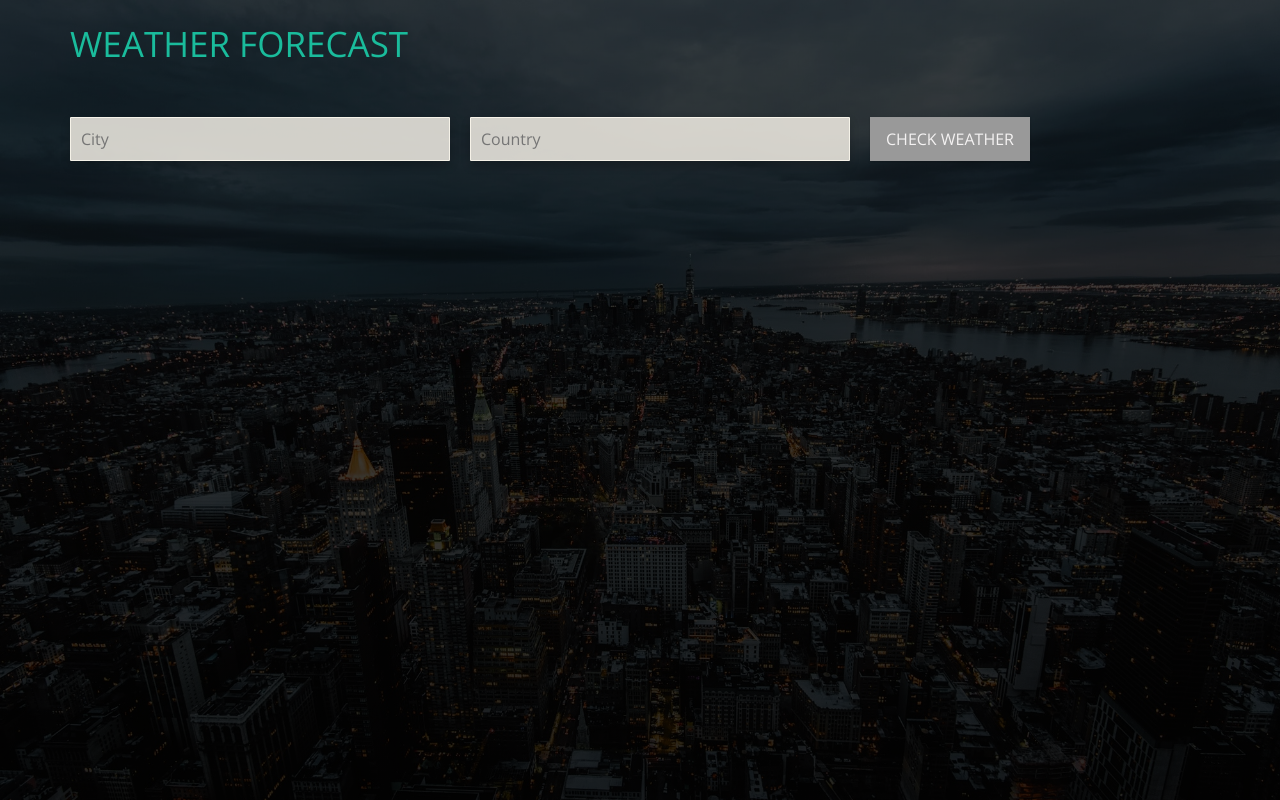
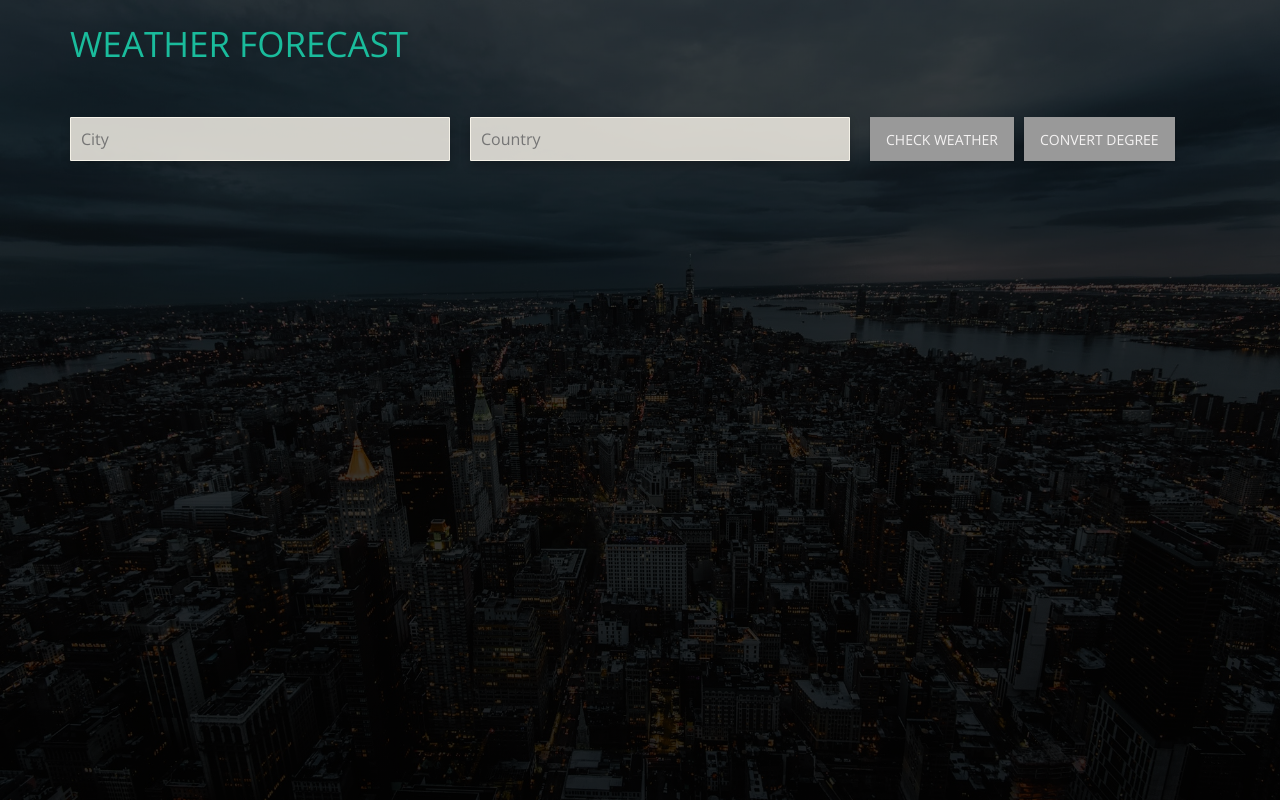
Before and after one commit to quangbui1994/weather-app, a React (Create React App) app: page / in a window 1280 px wide. Built offline with nearby package versions, Linux system fonts and the light colour scheme.

Commit message:
Add degree toggle

```diff
--- a/src/App.tsx
+++ b/src/App.tsx
@@ -5,15 +5,38 @@ import SearchForm from 'components/SearchForm/SearchForm'
 import Card from 'components/Card/Card'
 import { useState } from 'react'
 import { WeatherData } from 'types'
+import { convertCelsiusToFahrenheit, convertFahrenheitToCelsius } from 'utils'
 
 const App = () => {
   const [data, setData] = useState<WeatherData | undefined>(undefined)
+
+  const convertDegree = () => {
+    if (data?.unit === 'metric') {
+      setData(
+        (data) =>
+          ({
+            ...data,
+            temp: convertCelsiusToFahrenheit(data!.temp),
+            unit: 'imperial',
+          } as WeatherData),
+      )
+    } else {
+      setData(
+        (data) =>
+          ({
+            ...data,
+            temp: convertFahrenheitToCelsius(data!.temp),
+            unit: 'metric',
+          } as WeatherData),
+      )
+    }
+  }
 
   return (
     <div className={styles.App}>
       <Container maxWidth='xl'>
         <Header variant='h1'>Weather Forecast</Header>
-        <SearchForm setData={setData} />
+        <SearchForm convertDegree={convertDegree} setData={setData} toggleDisabled={!data} />
         {data && <Card data={data} />}
       </Container>
     </div>
--- a/src/UI/Button/Button.module.scss
+++ b/src/UI/Button/Button.module.scss
@@ -20,10 +20,11 @@
 
 .Button-primary {
     padding: 1rem 1.5rem;
-    font-size: 1.6rem;
+    font-size: 1.4rem;
     background-color: $primary-color;
     color: floralwhite;
     font-weight: 400;
+    height: 4.4rem;
     text-transform: uppercase;
     transition: all 0.2s ease;
     border: 1px solid $primary-color;
--- a/src/UI/Button/Button.tsx
+++ b/src/UI/Button/Button.tsx
@@ -5,16 +5,22 @@ interface ButtonProps {
   children: React.ReactNode
   variant: ButtonVariant
   disabled?: boolean
+  onClick?: () => void
+  type: 'submit' | 'button'
 }
 
-const Button: React.FC<ButtonProps> = ({ children, variant, disabled }) => {
+const Button: React.FC<ButtonProps> = ({ children, variant, disabled, onClick, type }) => {
   const buttonStyles = [styles.Button, styles[`Button-${variant}`]]
 
   if (disabled) {
     buttonStyles.push(styles.disabled)
   }
 
-  return <button className={buttonStyles.join(' ')}>{children}</button>
+  return (
+    <button type={type} onClick={onClick} className={buttonStyles.join(' ')}>
+      {children}
+    </button>
+  )
 }
 
 export default Button
--- a/src/components/Card/Back.tsx
+++ b/src/components/Card/Back.tsx
@@ -1,15 +1,7 @@
+import { WeatherData } from 'types'
 import Icon from 'UI/Icon/Icon'
 
-interface BackProps {
-  cityName: string
-  temp: number
-  description: string
-  tempMin: number
-  tempMax: number
-  humidity: number
-  windSpeed: number
-  windDeg: number
-}
+type BackProps = WeatherData
 
 const Back: React.FC<BackProps> = ({
   cityName,
@@ -20,6 +12,7 @@ const Back: React.FC<BackProps> = ({
   humidity,
   windSpeed,
   windDeg,
+  unit,
 }) => {
   const itemBackStyles = ['Item', 'Item--back--user']
 
@@ -31,7 +24,9 @@ const Back: React.FC<BackProps> = ({
         </h2>
       </div>
       <div className='col-3-of-12'>
-        <div className='temp'>{temp}°</div>
+        <div className='temp'>
+          {temp}°{unit === 'metric' ? 'C' : 'F'}
+        </div>
         <div className='description'>{description}</div>
       </div>
       <div
--- a/src/components/Card/Card.tsx
+++ b/src/components/Card/Card.tsx
@@ -8,7 +8,7 @@ interface CardProps {
 }
 
 const Card: React.FC<CardProps> = ({
-  data: { cityName, temp, description, tempMax, tempMin, humidity, windSpeed, windDeg },
+  data: { cityName, temp, description, tempMax, tempMin, humidity, windSpeed, windDeg, unit },
 }) => {
   const itemStyles = ['WeatherResultItem', 'section']
 
@@ -23,8 +23,9 @@ const Card: React.FC<CardProps> = ({
         humidity={humidity}
         windSpeed={windSpeed}
         windDeg={windDeg}
+        unit={unit}
       />
-      <Front cityName={cityName} temp={Math.round(temp)} description={description} />
+      <Front cityName={cityName} temp={Math.round(temp)} description={description} unit={unit} />
     </div>
   )
 }
--- a/src/components/Card/Front.tsx
+++ b/src/components/Card/Front.tsx
@@ -1,13 +1,10 @@
 import Header from 'components/Header/Header'
 import Row from 'components/Row/Row'
+import { WeatherData } from 'types'
 
-interface FrontProps {
-  cityName: string
-  temp: number
-  description: string
-}
+type FrontProps = Pick<WeatherData, 'cityName' | 'temp' | 'description' | 'unit'>
 
-const Front: React.FC<FrontProps> = ({ cityName, temp, description }) => (
+const Front: React.FC<FrontProps> = ({ cityName, temp, description, unit }) => (
   <div className='Item Item--front'>
     <Row className='cityName--back' col={6}>
       <Header variant='h2' color='floralwhite'>
@@ -16,7 +13,7 @@ const Front: React.FC<FrontProps> = ({ cityName, temp, description }) => (
     </Row>
     <Row col={1}>
       <Row col={12} className='temp'>
-        {temp}°
+        {temp}°{unit === 'metric' ? 'C' : 'F'}
       </Row>
       <Row col={12} className='description'>
         {description}
--- a/src/components/SearchForm/SearchForm.tsx
+++ b/src/components/SearchForm/SearchForm.tsx
@@ -19,6 +19,8 @@ interface FormData {
 
 interface FormProps {
   setData: React.Dispatch<WeatherData | undefined>
+  toggleDisabled: boolean
+  convertDegree: () => void
 }
 
 const INITIAL_DATA: FormData = {
@@ -33,7 +35,7 @@ const formReducer = (state: FormData, event: React.ChangeEvent<HTMLInputElement>
   }
 }
 
-const SearchForm: React.FC<FormProps> = ({ setData }) => {
+const SearchForm: React.FC<FormProps> = ({ setData, toggleDisabled, convertDegree }) => {
   const [formData, setFormData] = useReducer(formReducer, INITIAL_DATA)
   const { response, loading, fetch, error } = useAxios()
 
@@ -42,7 +44,7 @@ const SearchForm: React.FC<FormProps> = ({ setData }) => {
 
     fetch({
       method: 'get',
-      url: `/weather?q=${formData.city},${formData.country}&appid=${process.env.REACT_APP_WEATHER_API}`,
+      url: `/weather?q=${formData.city},${formData.country}&appid=${process.env.REACT_APP_WEATHER_API}&units=metric`,
     })
   }
 
@@ -72,8 +74,15 @@ const SearchForm: React.FC<FormProps> = ({ setData }) => {
             onChange={setFormData}
           />
         </Row>
-        <Button disabled={isEmpty(formData.city) || isEmpty(formData.country)} variant='primary'>
+        <Button
+          type='submit'
+          disabled={isEmpty(formData.city) || isEmpty(formData.country)}
+          variant='primary'
+        >
           Check weather
+        </Button>
+        <Button type='button' onClick={convertDegree} disabled={toggleDisabled} variant='primary'>
+          Convert degree
         </Button>
       </form>
       {loading && <Spinner />}
--- a/src/types.d.ts
+++ b/src/types.d.ts
@@ -13,4 +13,5 @@ export interface WeatherData {
   humidity: number
   windSpeed: number
   windDeg: number
+  unit: 'metric' | 'imperial'
 }
--- a/src/utils/index.ts
+++ b/src/utils/index.ts
@@ -14,6 +14,11 @@ export const parseData = (data: any): WeatherData | undefined => {
         humidity: data.main.humidity,
         windSpeed: data.wind.speed,
         windDeg: data.wind.deg,
+        unit: 'metric',
       }
     : undefined
 }
+
+export const convertCelsiusToFahrenheit = (degree: number) => degree * 1.8 + 32
+
+export const convertFahrenheitToCelsius = (degree: number) => ((degree - 32) * 5) / 9
```
Also changed, not shown: src/styles/responsive.scss (added, +18 -0 lines).
